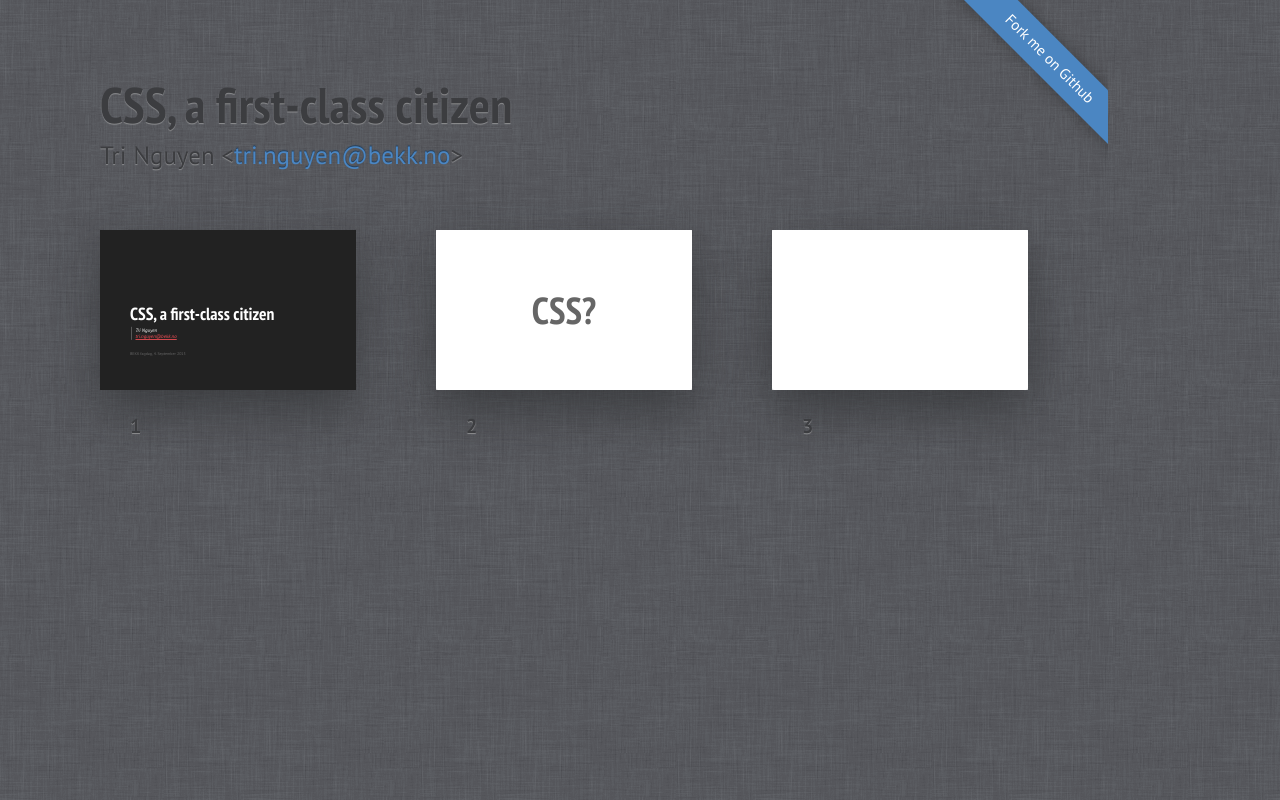
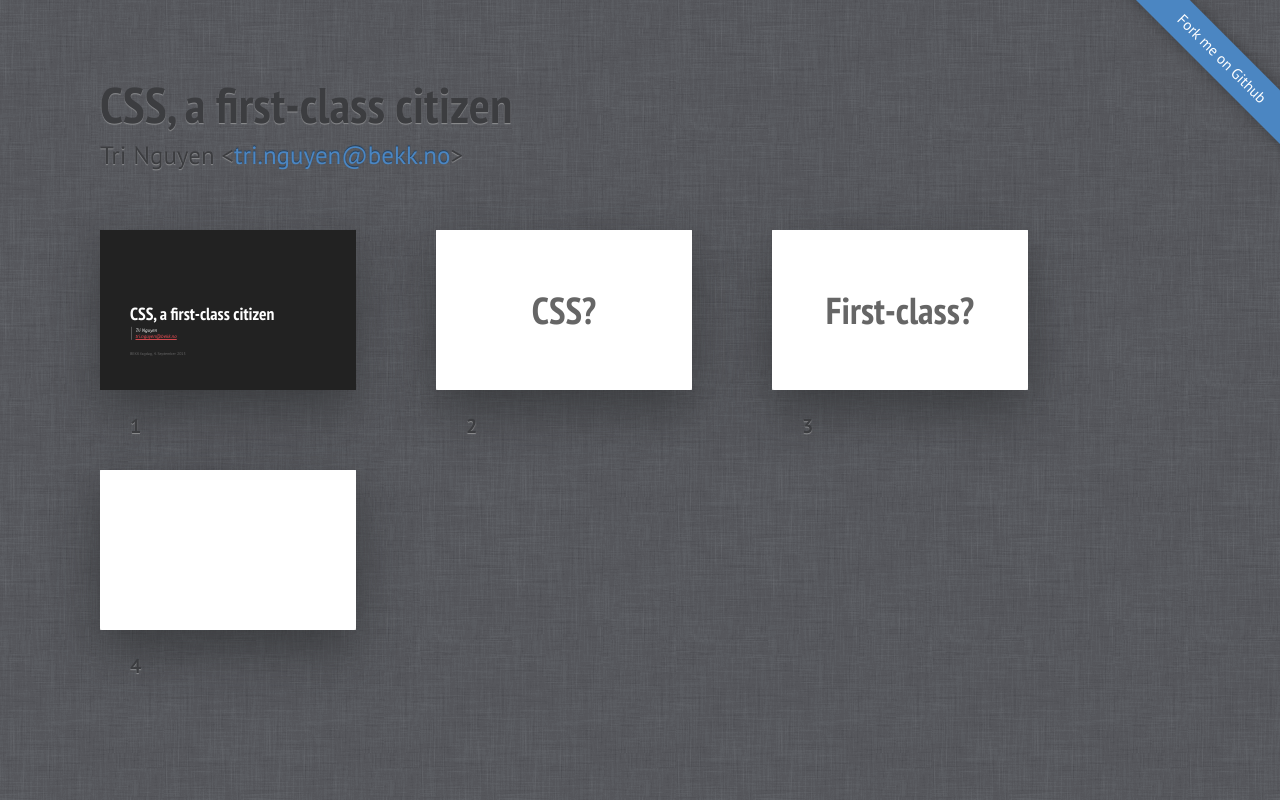
Before and after one commit to tmn/css-fagdag-sept15, a plain HTML site: page index.html in a window 1280 px wide. Drawn offline with Linux system fonts and the light colour scheme.

Commit message:
Add 'First class?' slide

```diff
--- a/index.html
+++ b/index.html
@@ -75,6 +75,11 @@
 	<section class="slide shout"><div>
 		<h2>CSS?</h2>
 	</div></section>
+
+	<section class="slide shout"><div>
+		<h2>First-class?</h2>
+	</div></section>
+
 	<section class="slide"><div>
 
 	</div></section>
```
